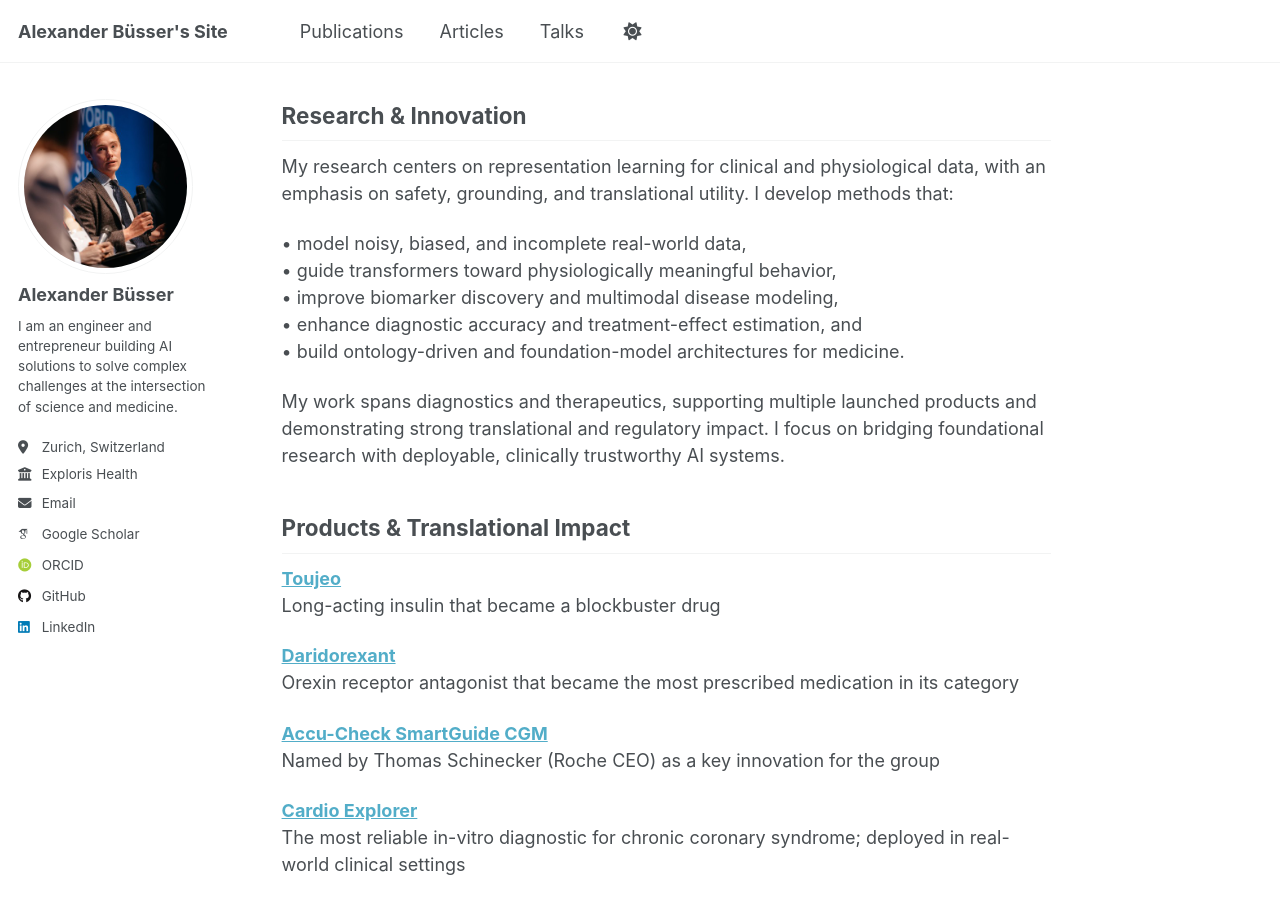
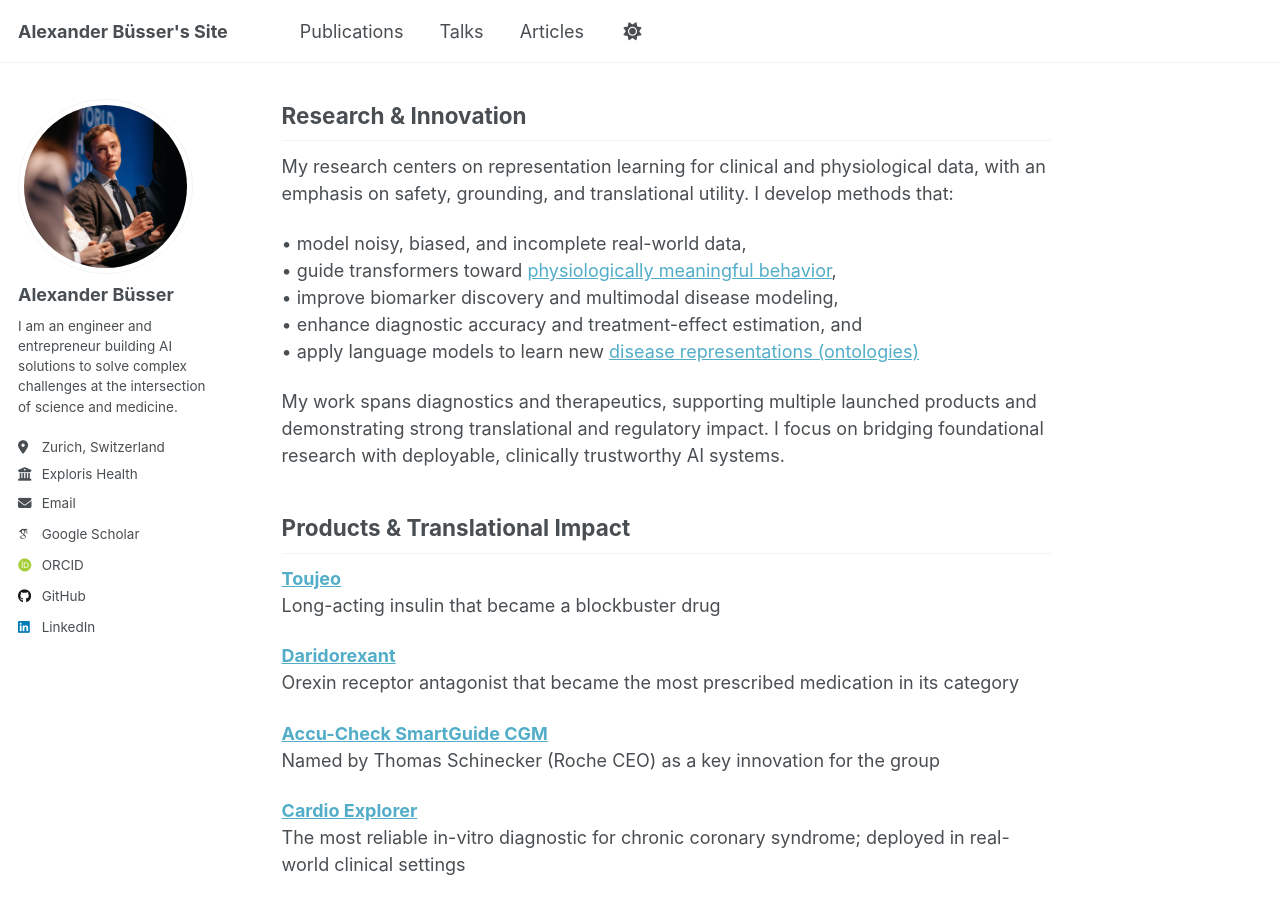
Before and after one commit to albu89/ajb, a Jekyll site: the page built from _pages/about.md, in a window 1280 px wide and 900 px high, scrolled down 554 px. Built offline with Jekyll 4.4.1, drawn with Linux system fonts in a browser that asks for light colours; some web fonts are replaced; a script that is not in the unit is left out.

Commit message:
Update about page links and reorder navigation
- Add links to IBM, patent, and Nature publication in about page
- Reorder nav header: Publications, Talks, Articles

Co-authored-by: Cursor <cursoragent@cursor.com>

```diff
--- a/_data/navigation.yml
+++ b/_data/navigation.yml
@@ -11,11 +11,11 @@ main:
   - title: "Publications"
     url: /publications/
 
+  - title: "Talks"
+    url: /talks/
+
   - title: "Articles"
     url: /articles/
-
-  - title: "Talks"
-    url: /talks/
 
 
   # - title: "Portfolio"
--- a/_pages/about.md
+++ b/_pages/about.md
@@ -21,10 +21,10 @@ Previously, I served as a Director at [Idorsia](https://www.idorsia.com), where
 My research centers on representation learning for clinical and physiological data, with an emphasis on safety, grounding, and translational utility. I develop methods that:
 
 • model noisy, biased, and incomplete real-world data,
-• guide transformers toward physiologically meaningful behavior,
+• guide transformers toward [physiologically meaningful behavior](https://patents.google.com/patent/US20230092186A1/en),
 • improve biomarker discovery and multimodal disease modeling,
 • enhance diagnostic accuracy and treatment-effect estimation, and
-• build ontology-driven and foundation-model architectures for medicine.
+• apply language models to learn new [disease representations (ontologies)](https://www.nature.com/articles/s43856-024-00698-2)
 
 My work spans diagnostics and therapeutics, supporting multiple launched products and demonstrating strong translational and regulatory impact. I focus on bridging foundational research with deployable, clinically trustworthy AI systems.
 
```
